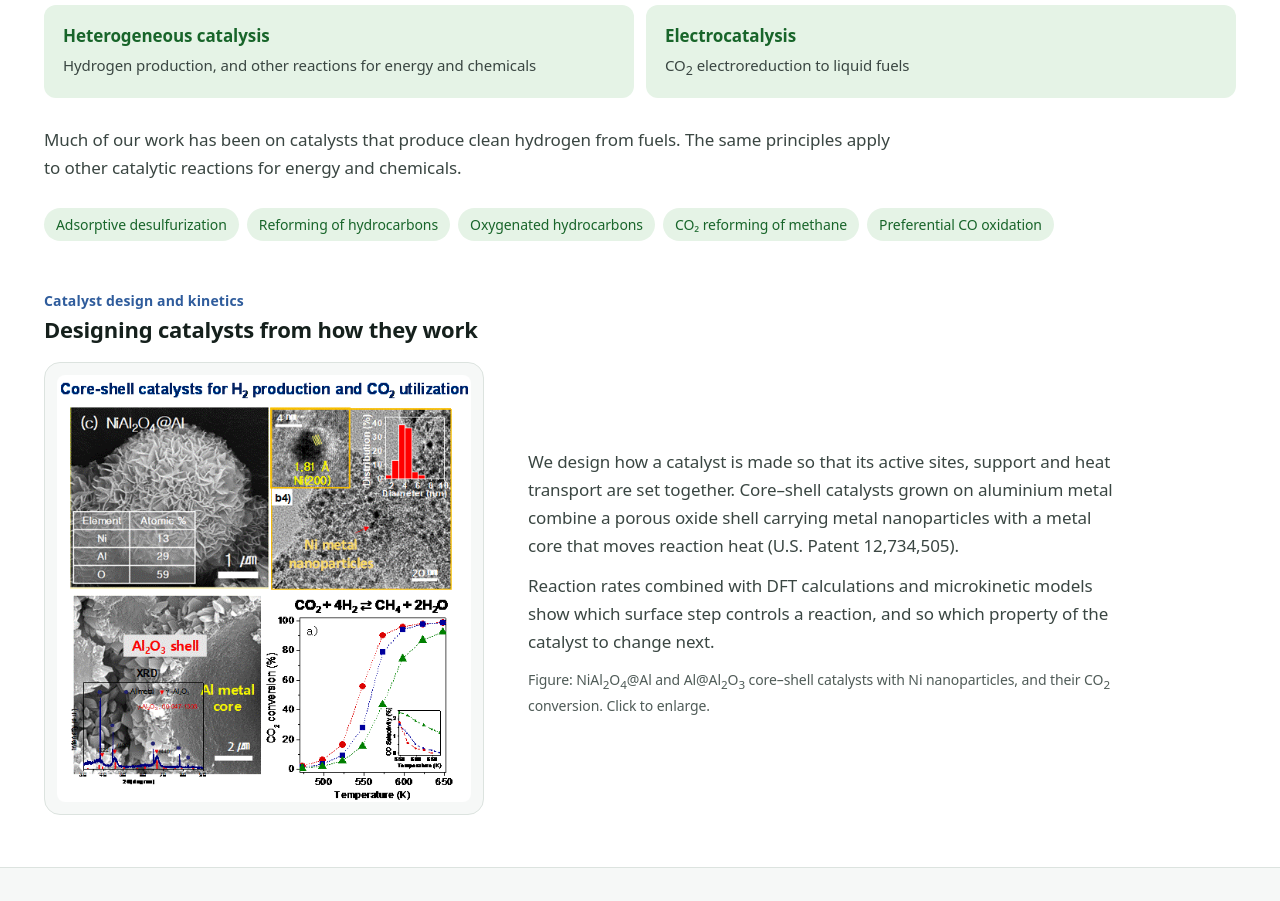
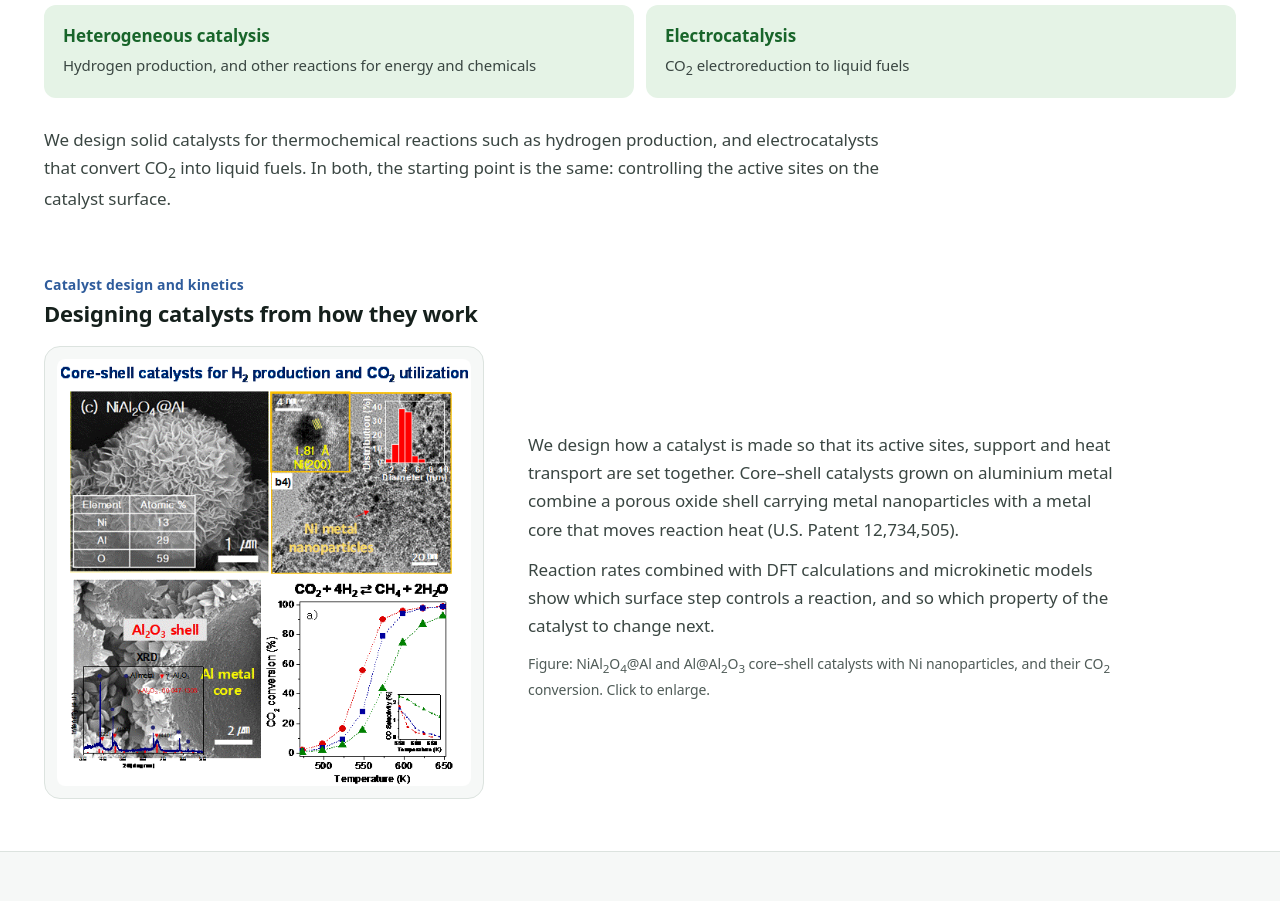
Before and after one commit to dolee5-arch/dolee5-arch.github.io, a plain HTML site: page research.html in a window 1280 px wide. Shown: the part 2940-3841 px from the top of the page. Drawn offline with Linux system fonts and the light colour scheme; a web font is replaced by a local one.

Commit message:
Pending: new catalysis intro sentence; remove topic tags
Co-Authored-By: Claude Opus 5.5 <noreply@anthropic.com>
Claude-Session: https://claude.ai/code/session_01JrjVK3ZZks1aRKkhrFyguV

```diff
--- a/research.html
+++ b/research.html
@@ -235,10 +235,9 @@
 
     <div class="duo duo-wide" id="hc-reactions">
       <div class="duo-text">
-        <p>Much of our work has been on catalysts that produce clean hydrogen from fuels. The same principles apply to other catalytic reactions for energy and chemicals.</p>
+        <p>We design solid catalysts for thermochemical reactions such as hydrogen production, and electrocatalysts that convert CO<sub>2</sub> into liquid fuels. In both, the starting point is the same: controlling the active sites on the catalyst surface.</p>
       </div>
     </div>
-    <div class="tags hc-tags"><span class="tag">Adsorptive desulfurization</span><span class="tag">Reforming of hydrocarbons</span><span class="tag">Oxygenated hydrocarbons</span><span class="tag">CO₂ reforming of methane</span><span class="tag">Preferential CO oxidation</span></div>
 
     <div class="topic" id="hc-approach">
       <p class="topic-k">Catalyst design and kinetics</p>
```
